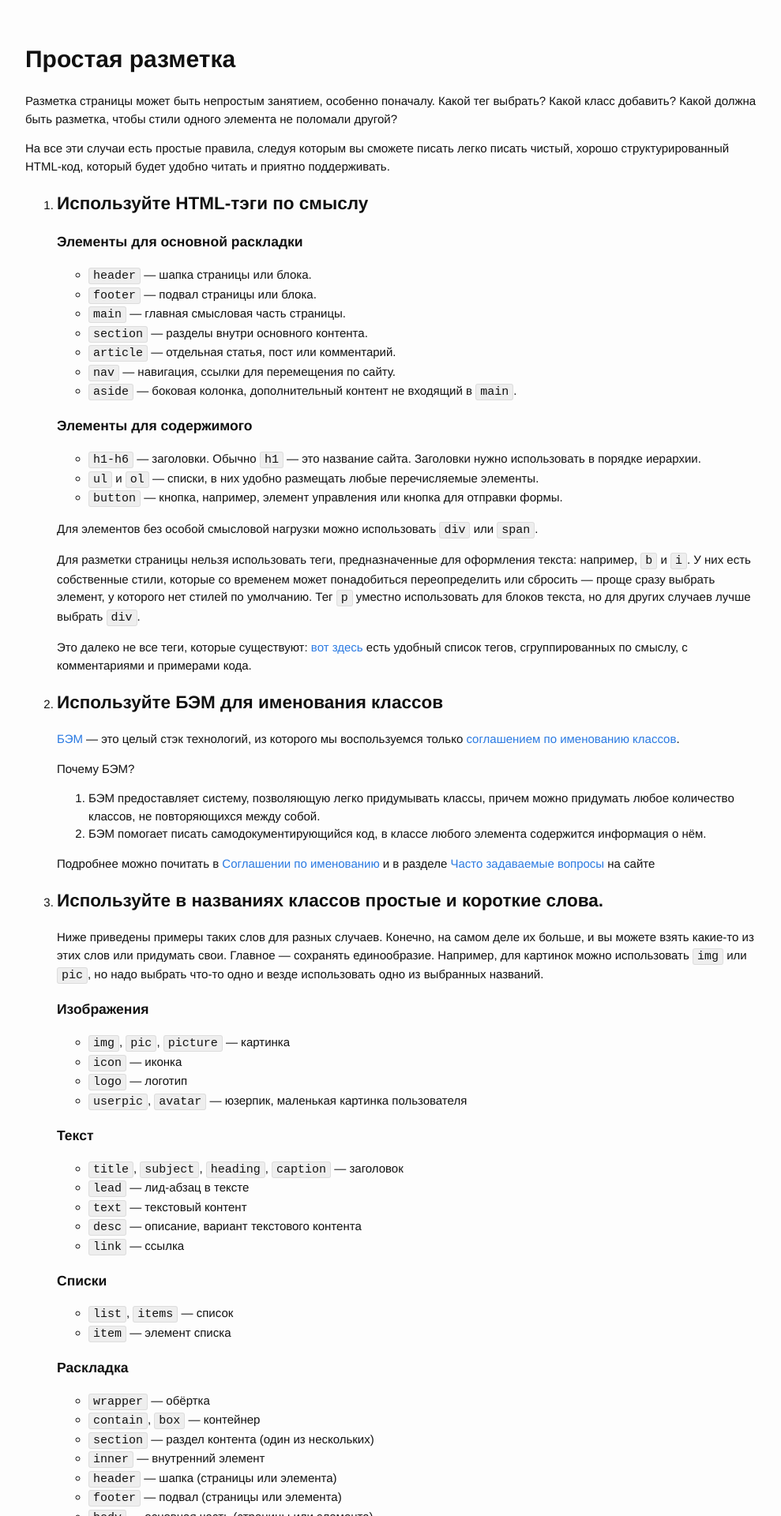
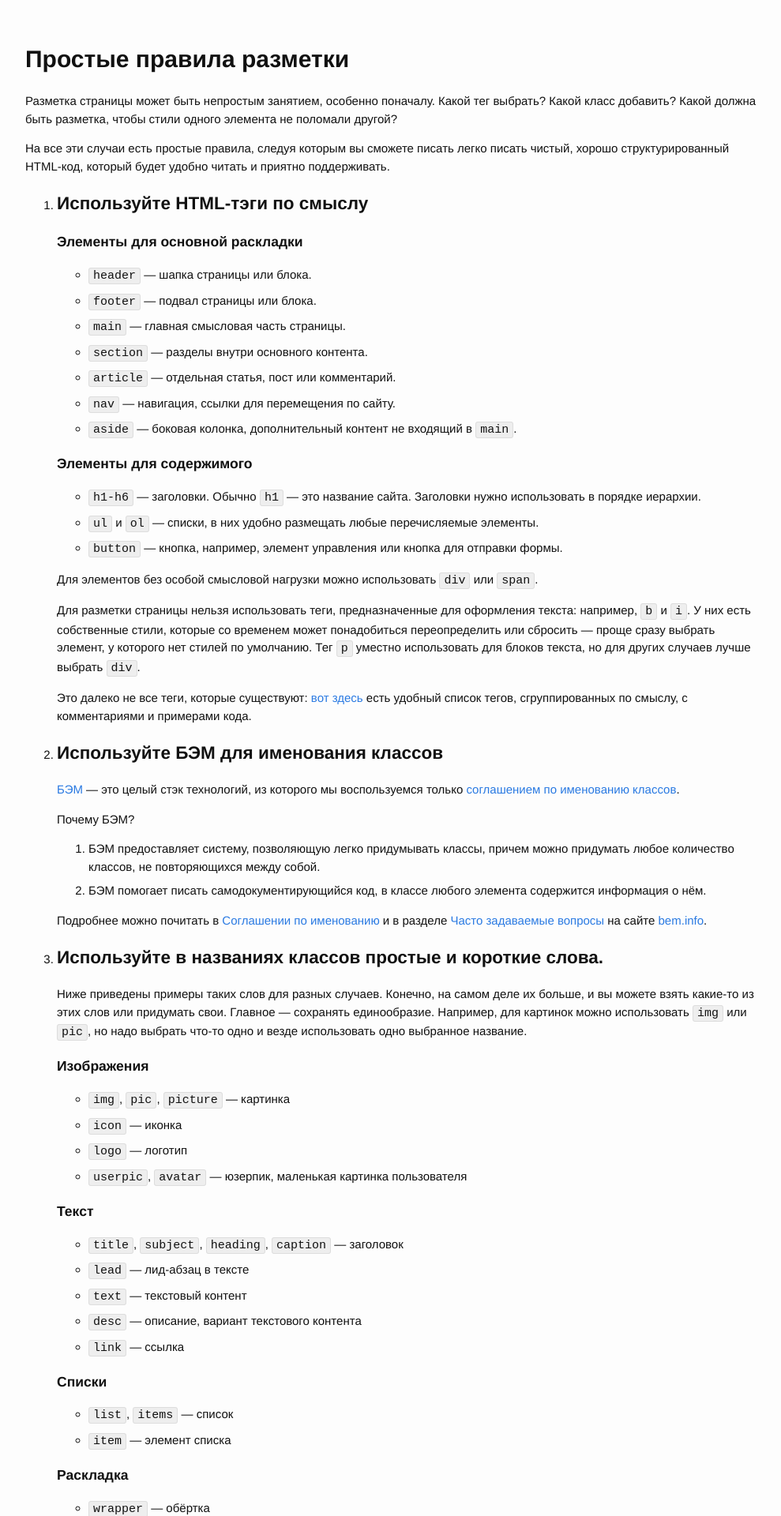
Before and after one commit to yoksel/easy-markup, a Jekyll site: the page built from index.html, in a window 1280 px wide. Shown: the top 1920 px of the page at 79% size, without its empty margins (140-1129 px from the left). Built offline with Jekyll 4.4.1, drawn with Linux system fonts in a browser that asks for light colours; some of the changed text lies outside the part shown.

Commit message:
Some fixes

```diff
--- a/_config.yml
+++ b/_config.yml
@@ -6,7 +6,7 @@
 # 'jekyll serve'. If you change this file, please restart the server process.
 
 # Site settings
-title: Простая разметка
+title: Простые правила разметки
 description: > # this means to ignore newlines until "baseurl:"
   текст текст текст
 baseurl: "" # the subpath of your site, e.g. /blog
--- a/_sass/_base.scss
+++ b/_sass/_base.scss
@@ -20,6 +20,13 @@
     }
 }
 
+figure {
+    margin: 0;
+}
+
+li {
+    margin-bottom: .5rem;
+}
 
 pre,
 code {
--- a/assets/css/prism.css
+++ b/assets/css/prism.css
@@ -30,7 +30,7 @@
 
 /* Code blocks */
 pre[class*="language-"] {
-	padding: 1em;
+	padding: 1em 1em 1em 1.5em;
 	margin: .5em 0;
 	overflow: auto;
 	border-radius: 0.3em;
--- a/index.html
+++ b/index.html
@@ -61,14 +61,14 @@
           </ol>
 
           <p>Подробнее можно почитать в <a href="https://ru.bem.info/methodology/naming-convention/">Соглашении по именованию</a> и  в разделе
-          <a href="https://ru.bem.info/methodology/faq/">Часто задаваемые вопросы</a> на сайте <a href="https://ru.bem.info/"></a></p>
+          <a href="https://ru.bem.info/methodology/faq/">Часто задаваемые вопросы</a> на сайте <a href="https://ru.bem.info/">bem.info</a>.</p>
         </div>
       </li>
 
       <li class="rules__item rule">
         <h2 class="rule__title">Используйте в названиях классов простые и короткие слова.</h2>
 
-        <p>Ниже приведены примеры таких слов для разных случаев. Конечно, на самом деле их больше, и вы можете взять какие-то из этих слов или придумать свои. Главное — сохранять единообразие. Например, для картинок можно использовать <code>img</code> или <code>pic</code>, но надо выбрать что-то одно и везде использовать одно из выбранных названий. </p>
+        <p>Ниже приведены примеры таких слов для разных случаев. Конечно, на самом деле их больше, и вы можете взять какие-то из этих слов или придумать свои. Главное — сохранять единообразие. Например, для картинок можно использовать <code>img</code> или <code>pic</code>, но надо выбрать что-то одно и везде использовать одно выбранное название. </p>
 
         <div class="rule__content">
 
@@ -279,6 +281,7 @@
     <p>Чтобы вырастить общительное дружелюбное желе,
     нам потребуется рулон поролона, два килограмма сахара,
     три яйца и пол чайной чашки ацетона.</p>
+
     <a class="widget__link" href="#">Не читать дальше...</a>
   </div>
 </div>
@@ -291,9 +294,12 @@
     <h3 class="news__title">Вчерашние новости</h3>
 
     <ul class="news__list">
-            <!-- к классу элемента добавляем класс блока, чтобы создать новое пространство имён -->
+        <!-- к классу элемента добавляем класс блока,
+             чтобы создать новое пространство имён -->
         <li class="news__item item-news">
-                <h4 class="item-news__title">Соревнования среди воблы по конькобежному спорту</h4>
+            <h4 class="item-news__title">
+              Соревнования среди воблы по конькобежному спорту
+            </h4>
             <div class="item-news__text">
               <p>Победила команда килек из Петрозаводска</p>
 
@@ -302,7 +308,9 @@
         </li>
 
         <li class="news__item item-news">
-                <h4 class="item-news__title">Учёные уточнили роль напильника в уходе за ногтями</h4>
+            <h4 class="item-news__title">
+              Учёные уточнили роль напильника в уходе за ногтями
+            </h4>
             <div class="item-news__text">
               <p>Британские учёные высоко оценили вклад
                 напильника в отращивание полутораметровых ногтей.</p>
@@ -362,7 +370,13 @@
   </div>
 
   <div class="entry__content">
-        Достаньте с чердака коробку с полусотней резиновых уточек, оставшихся после празднования нового года. Из уточек и горящих свечей выложите пентаграмму на полу комнаты. Сядьте посередине в позу лотоса, в каждую руку возьмите по немецко-бразильскому словарю, прокашляйтесь, наберите полную грудь воздуха и громко и уверенно, с полной самоотдачей скажите "Кря!"
+    Достаньте с чердака коробку с полусотней резиновых уточек,
+    оставшихся после празднования нового года. Из уточек
+    и горящих свечей выложите пентаграмму на полу комнаты.
+    Сядьте посередине в позу лотоса, в каждую руку возьмите
+    по немецко-бразильскому словарю, прокашляйтесь, наберите
+    полную грудь воздуха и громко и уверенно,
+    с полной самоотдачей скажите "Кря!"
   </div>
 
   <div class="entry__tags tags-entry">
```
Also changed, not shown: other parts of index.html (+2 -0 lines). Lines whose indentation alone changed are shown as unchanged.
